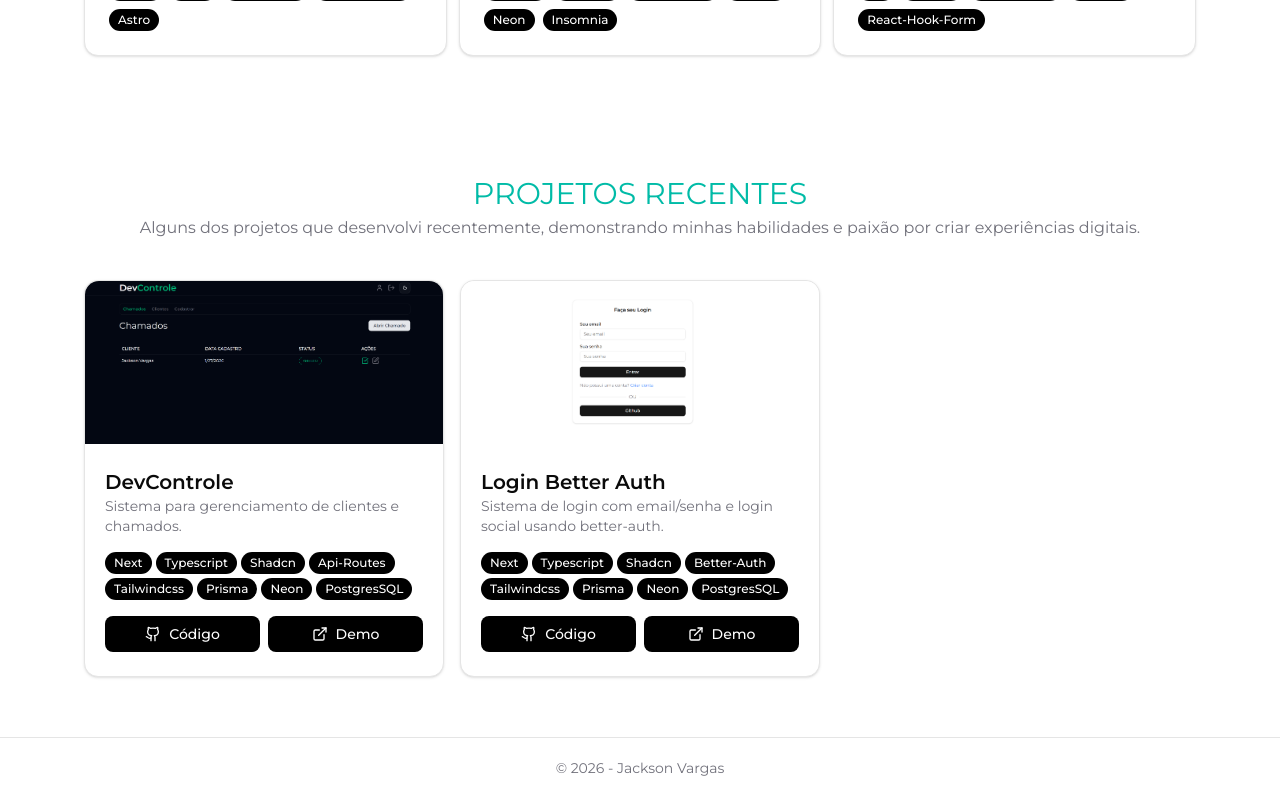
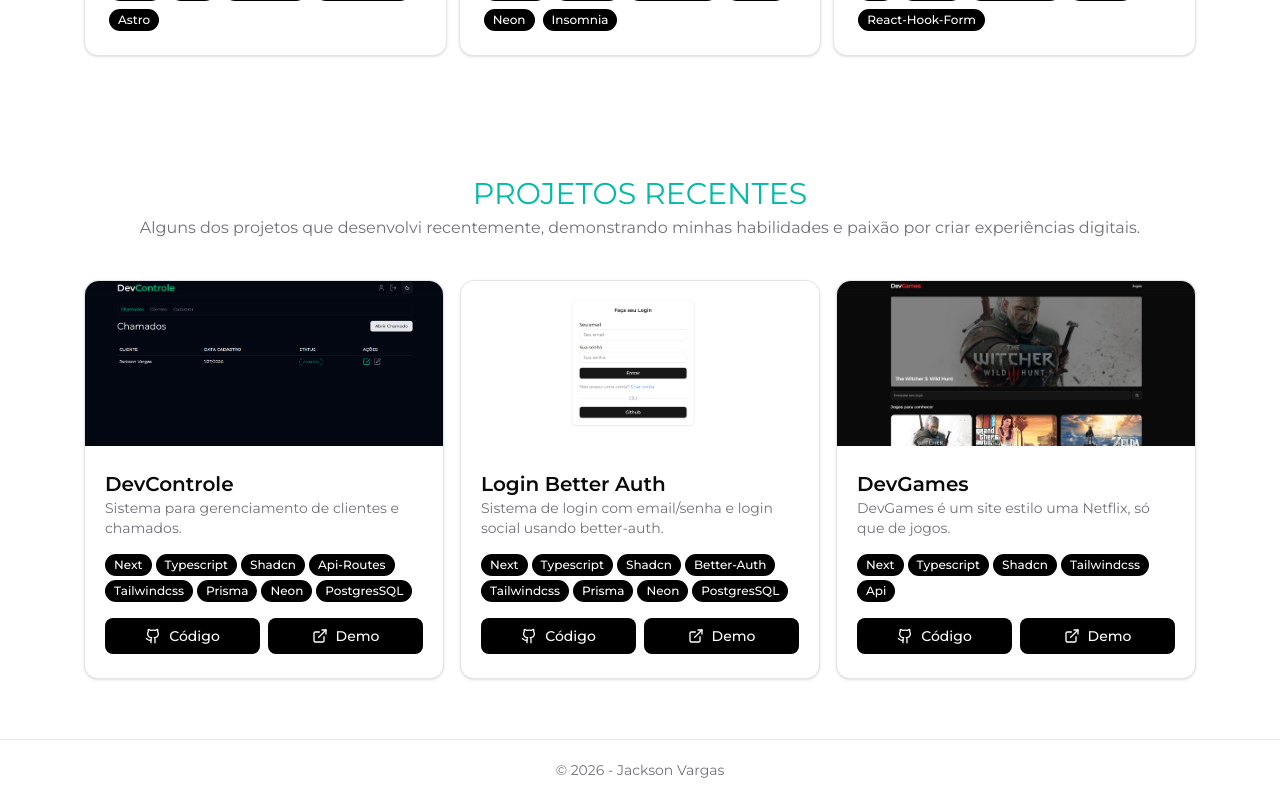
Before and after one commit to jacksonVargas/portfolio-next, a Next.js app: page / in a window 1280 px wide. Shown: the part 1652-2452 px from the top of the page. Built offline with nearby package versions, Linux system fonts and the light colour scheme.

Commit message:
novo projeto

```diff
--- a/src/app/layout.tsx
+++ b/src/app/layout.tsx
@@ -4,8 +4,7 @@
 import { ThemeProvider } from '@/components/theme-provider'
 
 export const metadata: Metadata = {
-  title: 'Create Next App',
-  description: 'Generated by create next app',
+  title: 'Meu Portfolio'
 }
 
 const font = Montserrat({ subsets: ['latin'] })
--- a/src/components/projects/projects.ts
+++ b/src/components/projects/projects.ts
@@ -3,6 +3,7 @@
 // Imagens
 import devControle from '@/assets/dev-controle.png'
 import login from '@/assets/login.png'
+import devGames from '@/assets/dev-games.png'
 
 export interface ProjectsProps {
   id: number
@@ -20,16 +21,7 @@
     image: devControle,
     title: 'DevControle',
     info: 'Sistema para gerenciamento de clientes e chamados.',
-    tecs: [
-      'Next',
-      'Typescript',
-      'Shadcn',
-      'Api-Routes',
-      'Tailwindcss',
-      'Prisma',
-      'Neon',
-      'PostgresSQL',
-    ],
+    tecs: ['Next', 'Typescript', 'Shadcn', 'Api-Routes', 'Tailwindcss', 'Prisma', 'Neon', 'PostgresSQL'],
     linkGit: 'https://github.com/jacksonVargas/dev_controle_app',
     linkPrev: 'https://dev-controle-app.vercel.app/',
   },
@@ -38,17 +30,17 @@
     image: login,
     title: 'Login Better Auth',
     info: 'Sistema de login com email/senha e login social usando better-auth.',
-    tecs: [
-      'Next',
-      'Typescript',
-      'Shadcn',
-      'Better-Auth',
-      'Tailwindcss',
-      'Prisma',
-      'Neon',
-      'PostgresSQL',
-    ],
+    tecs: ['Next', 'Typescript', 'Shadcn', 'Better-Auth', 'Tailwindcss', 'Prisma', 'Neon', 'PostgresSQL'],
     linkGit: 'https://github.com/jacksonVargas/login-better-auth',
     linkPrev: 'https://login-better-auth.vercel.app/login',
   },
+  {
+    id: 3,
+    image: devGames,
+    title: 'DevGames',
+    info: 'DevGames é um site estilo uma Netflix, só que de jogos.',
+    tecs: ['Next', 'Typescript', 'Shadcn', 'Tailwindcss', 'Api'],
+    linkGit: 'https://github.com/jacksonVargas/dev-games',
+    linkPrev: 'https://dev-games-seven.vercel.app',
+  },
 ]
```
Also changed, not shown: src/assets/dev-games.png (added), 1 other file (tests, documents, lock files or other folders).
